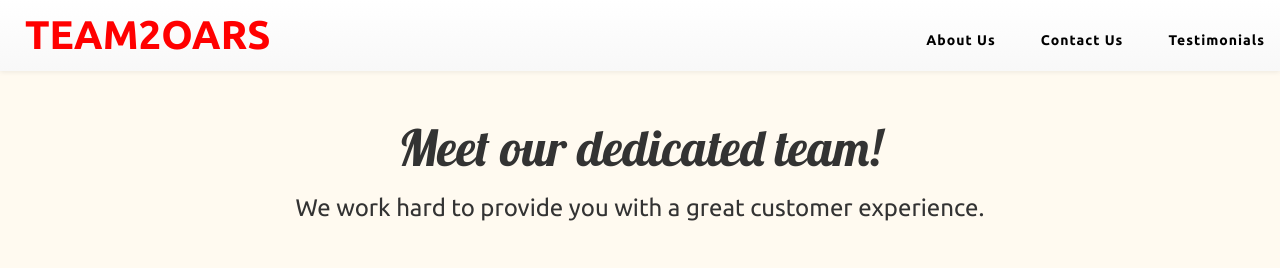
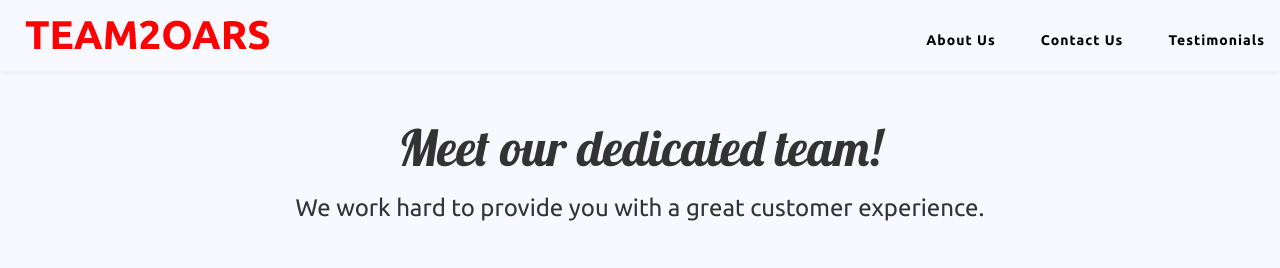
Before and after one commit to achernan/TEAM2OARS, a Django app: page /about/ in a window 1280 px wide. Shown: the top 268 px of the page. Run offline with Django 3.2, Linux system fonts and the light colour scheme; some libraries are stand-ins or nearby versions.

Commit message:
Fixed about us and some styling

```diff
--- a/TEAM2OARS_APP/static/css/about_us.css
+++ b/TEAM2OARS_APP/static/css/about_us.css
@@ -13,7 +13,7 @@
 }
 
 .navbar-default .navbar-collapse {
-    background-color: transparent; /*changes nav background color*/
+    background-color: ghostwhite; /*changes nav background color*/
 }
 
 /*navbar-right elements style*/
@@ -57,7 +57,7 @@ h1 {
 }
 
 body {
-    background-color: floralwhite;
+    background-color: ghostwhite;
 }
 
 footer {
--- a/TEAM2OARS_APP/static/css/contact_us.css
+++ b/TEAM2OARS_APP/static/css/contact_us.css
@@ -12,7 +12,7 @@
 }
 
 .navbar-default .navbar-collapse {
-    background-color: transparent; /*changes nav background color*/
+    background-color: ghostwhite; /*changes nav background color*/
 }
 
 /*for navbar-right stuff */
@@ -54,7 +54,7 @@ p {
 }
 
 body {
-    background-color: floralwhite;
+    background-color: ghostwhite;
 }
 
 footer {
--- a/TEAM2OARS_APP/static/css/front_page.css
+++ b/TEAM2OARS_APP/static/css/front_page.css
@@ -2,7 +2,6 @@
 .navbar-default {
     border-color: transparent;
     opacity: 0.8;
-
 }
 
 /*nav 'header' custom */
@@ -57,7 +56,7 @@ p {
 }
 
 body {
-    background-color: floralwhite;
+    background-color: ghostwhite;
 }
 
 footer {
--- a/TEAM2OARS_APP/static/css/testimonials.css
+++ b/TEAM2OARS_APP/static/css/testimonials.css
@@ -13,7 +13,7 @@
 }
 
 .navbar-default .navbar-collapse {
-    background-color: transparent; /*changes nav background color*/
+    background-color: ghostwhite; /*changes nav background color*/
 }
 
 /*for navbar-right stuff */
@@ -69,7 +69,7 @@ footer {
 }
 
 body {
-    background-color: floralwhite;
+    background-color: ghostwhite;
 }
 
 /*search box wrapper*/
--- a/TEAM2OARS_APP/templates/TEAM2OARS_APP/about_us.html
+++ b/TEAM2OARS_APP/templates/TEAM2OARS_APP/about_us.html
@@ -19,7 +19,7 @@
 </head>
 
 <body>
-    <div class="container-fluid">
+    <div class="container">
 
     <!-- Navigation at top of page -->
         <nav class="navbar navbar-default navbar-fixed-top">
@@ -49,17 +49,17 @@
         <!-- Row 1 of Team -->
         <div class="row text-center text-style">
             <div class="col-sm-4 center-block">
-                <img class="img-responsive img-circle img-centered" src="{% static 'images/puppy.jpg' %}" align="center" alt="puppy" width="400" height="300">
+                <img class="img-responsive img-circle" src="http://www.altinawildlife.com/portals/0/Yawning-Red-Panda.jpg" style="width:500px;height:350px" alt="puppy">
                 <h4>Ana Hernandez</h4>
                 <p class="text-muted"> Team Leader</p>
             </div>
-            <div class="col-sm-4 center-block">
-                <img class="img-responsive img-circle" src="{% static 'images/puppy.jpg' %}" alt="puppy" width="400" height="300">
+            <div class="col-sm-4">
+                <img class="img-responsive img-circle" src="http://www.iflscience.com/sites/www.iflscience.com/files/blog/%5Bnid%5D/u.jpg" style="width:500px;height:350px" alt="puppy">
                 <h4>Idam Obiahu</h4>
                 <p class="text-muted"> Software Quality Assurance</p>
             </div>
-            <div class="col-sm-4 center-block">
-                <img class="img-responsive img-circle" src="{% static 'images/puppy.jpg' %}" align="center" alt="puppy" width="400" height="300">
+            <div class="col-sm-4">
+                <img class="img-responsive img-circle" src="http://imgfave-chat-herokuapp-com.global.ssl.fastly.net/image_cache/1312908111988739.jpg" style="width:500px;height:350px" alt="puppy">
                 <h4>Gabriela Cruz</h4>
                 <p class="text-muted">Database Administrator</p>
             </div>
@@ -74,12 +74,12 @@
                 <!-- Blank col for spacing purposes -->
             </div>
             <div class="col-sm-4">
-                <img class="img-responsive img-circle" src="{% static 'images/puppy.jpg' %}" alt="puppy" width="400" height="300">
+                <img class="img-responsive img-circle" src="http://blog.boostability.com/wp-content/uploads/2014/09/Panda-Update.jpg" style="width:500px;height:350px" alt="puppy">
                 <h4>Rashan Whittaker</h4>
                 <p class="text-muted">Database Administrator</p>
             </div>
-            <div class="col-sm-4">
-                <img class="img-responsive img-circle" src="{% static 'images/puppy.jpg' %}" alt="puppy" width="400" height="300">
+            <div class="col-sm-4 text-center">
+                <img class="img-responsive img-circle" src="http://static1.squarespace.com/static/5005afd7e4b0a6953320bf3f/t/528cfce6e4b0c1452601a558/1384971527352/4651364311_f505cc3cc3_o.jpg" style="width:500px;height:350px" alt="puppy">
                 <h4>Korede Allen</h4>
                 <p class="text-muted">Team Member</p>
             </div>
```
